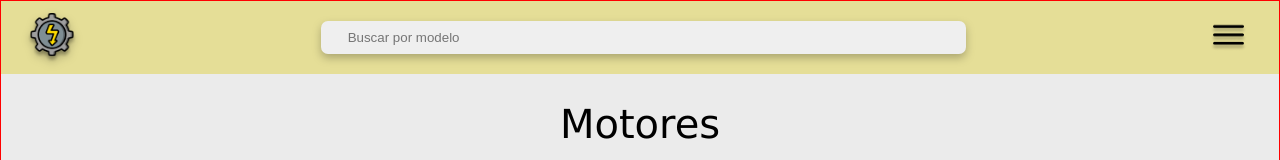
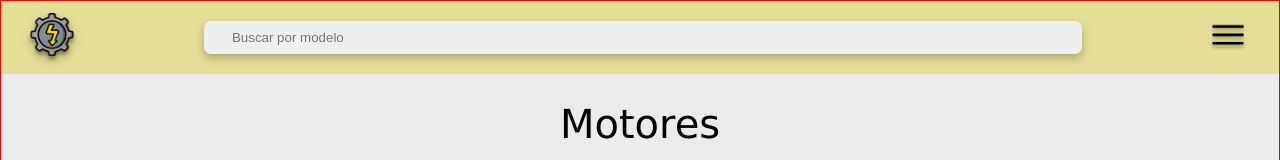
Before and after one commit to marcos2872/Motors_Details, a React (Vite) app in the folder font-end/: page / in a window 1280 px wide. Shown: the top 160 px of the page. Built offline with nearby package versions, Linux system fonts and the light colour scheme.

Commit message:
arrumando css

```diff
--- a/font-end/src/components/footer/footerStyled.ts
+++ b/font-end/src/components/footer/footerStyled.ts
@@ -4,7 +4,6 @@ const SectioFooter = styled.footer`
   background-color: #d9d9d9;
   display: flex;
   align-items: center;
-  min-width: 100vh;
   height: 50px;
   bottom: 0;
   justify-content: space-between;
--- a/font-end/src/components/header/headerStyled.ts
+++ b/font-end/src/components/header/headerStyled.ts
@@ -4,23 +4,21 @@ const Head = styled.head`
   background-color: #e5de97;
   display: flex;
   align-items: center;
-  min-width: 100vh;
   height: 73px;
-  padding-left: 2%;
-  padding-right: 2.5%;
-  gap: 20%;
+  gap: 10%;
 `;
 
 const Logo = styled.input`
   background-color: transparent;
   width: 50px;
   height: 50px;
+  margin-left: 2%;
   filter: drop-shadow(0px 4px 4px rgba(0, 0, 0, 0.25));
 `;
 
 const Input = styled.input`
   background: #efefef;
-  width: 60%;
+  width: 70%;
   height: 33px;
   border-radius: 7px;
   border: none;
@@ -44,6 +42,7 @@ const Menu = styled.input`
   background-color: transparent;
   width: 39px;
   height: 30px;
+  margin-right: 2.5%;
 `;
 
 export { Head, Logo, Input, IconBusca, Menu };
--- a/font-end/src/pages/home/homeStyled.ts
+++ b/font-end/src/pages/home/homeStyled.ts
@@ -6,13 +6,11 @@ const Body = styled.body`
   flex-direction: column;
   justify-items: center;
   min-height: 100vh;
-  min-width: 100vh;
   border: 1px solid red;
 `;
 
 const SectionTitle = styled.section`
   background-color: transparent;
-  min-width: 100vh;
   height: auto;
   align-self: center;
   text-align: center;
```
